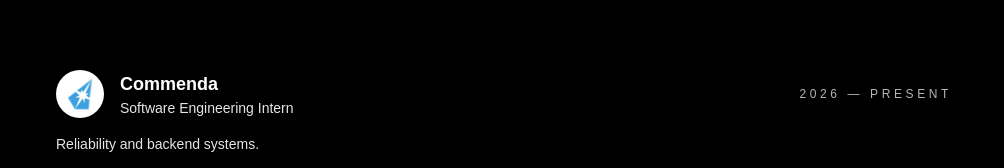
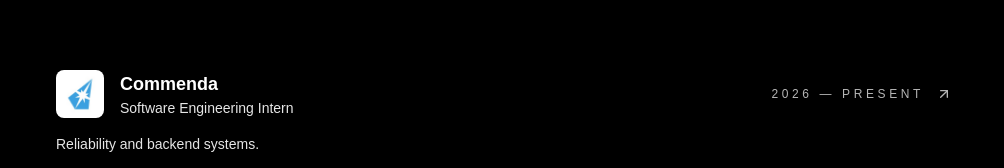
Before and after one commit to ASHUTOSH-SWAIN-GIT/folio, a Next.js app: page /experience in a window 1280 px wide. Shown: the part 278-446 px from the top of the page, without its empty margins (136-1140 px from the left). Built offline with nearby package versions, Linux system fonts and the light colour scheme; a web font is replaced by a local one.

Commit message:
logo fix

```diff
--- a/app/experience/page.tsx
+++ b/app/experience/page.tsx
@@ -1,4 +1,5 @@
 import { experience } from "@/lib/data";
+import { ArrowUpRight } from "lucide-react";
 
 export const metadata = {
   title: "Experience | My Portfolio",
@@ -21,7 +22,7 @@ export default function ExperiencePage() {
               href={item.link}
               target="_blank"
               rel="noopener noreferrer"
-              className="flex flex-col gap-4 rounded-2xl bg-[color:var(--surface)] p-6 transition-all duration-300 hover:-translate-y-1 hover:bg-white/10"
+              className="group flex flex-col gap-4 rounded-2xl bg-[color:var(--surface)] p-6 transition-all duration-300 hover:-translate-y-1 hover:bg-white/10"
             >
               <div className="flex flex-col gap-4 sm:flex-row sm:items-center sm:justify-between">
                 <div className="flex items-center gap-4">
@@ -30,17 +31,22 @@ export default function ExperiencePage() {
                     <img
                       src={item.image}
                       alt={`${item.company} logo`}
-                      className="h-12 w-12 rounded-full bg-[color:var(--background)] object-contain"
+                      className="h-12 w-12 rounded-lg bg-[color:var(--background)] object-contain object-center"
                     />
                   ) : (
-                    <div className="h-12 w-12 rounded-full bg-[color:var(--background)]" />
+                    <div className="h-12 w-12 rounded-lg bg-[color:var(--background)]" />
                   )}
                   <div>
                     <p className="text-lg font-semibold text-[color:var(--foreground)]">{item.company}</p>
                     <p className="text-sm text-[color:var(--muted)]">{item.role}</p>
                   </div>
                 </div>
-                <p className="text-xs uppercase tracking-[0.3em] text-[color:var(--subtle)]">{item.timeframe}</p>
+                <div className="flex items-center gap-3">
+                  <p className="text-xs uppercase tracking-[0.3em] text-[color:var(--subtle)]">{item.timeframe}</p>
+                  <span className="inline-flex items-center text-[color:var(--subtle)] transition-transform duration-300 group-hover:translate-x-1">
+                    <ArrowUpRight size={16} />
+                  </span>
+                </div>
               </div>
               <p className="text-sm text-[color:var(--muted)]">{item.focus}</p>
             </a>
```
Also changed, not shown: public/images/commenda.jpeg.
